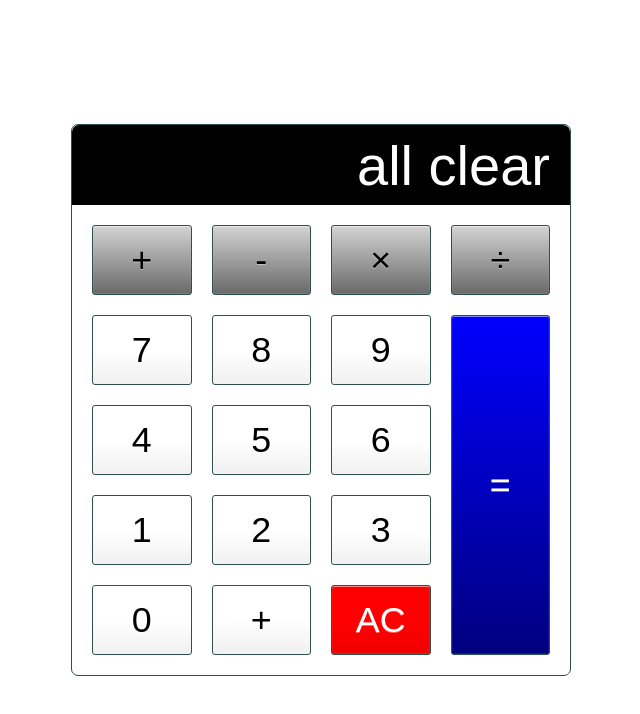
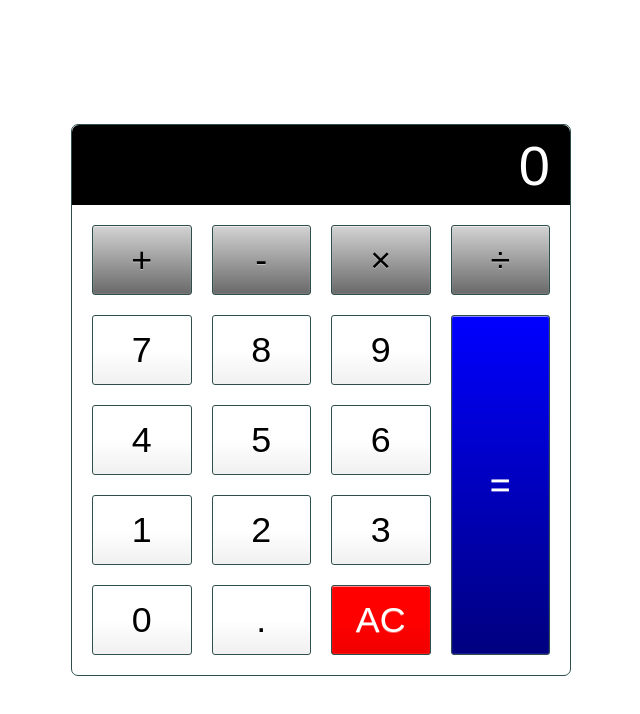
Before and after one commit to Ry-Bester/JavaScript-Projects, a plain HTML site: page Calculator.html in a window 1280 px wide. Both pictures are taken after a click on the button "AC". Shown: the whole page, without its empty margins (319-959 px from the left). Drawn offline with Linux system fonts and the light colour scheme.

Commit message:
fixed calculator

```diff
--- a/Calculator.html
+++ b/Calculator.html
@@ -34,7 +34,7 @@
 
                 <button type ="button"  value= "0">0</button>
 
-                <button type ="button" class= "decimal function" value= ".">+</button>
+                <button type ="button" class= "decimal function" value= ".">.</button>
                 <button type ="button" class= "all-clear function" value= "all clear">AC</button>
                 <button type ="button" class= "equal-sign operator" value= "=">=</button>
 
--- a/JavaScript/Calculator.js
+++ b/JavaScript/Calculator.js
@@ -86,7 +86,7 @@ function Update_Display() {
             return;
         }
 
-        if (target.classList.contains ('all=clear')) {
+        if (target.classList.contains ('all-clear')) {
             Calculator_Reset();
             Update_Display();
             return;
```
Also changed, not shown: Final JS Projects/Images/dolphin.jpg (added).
